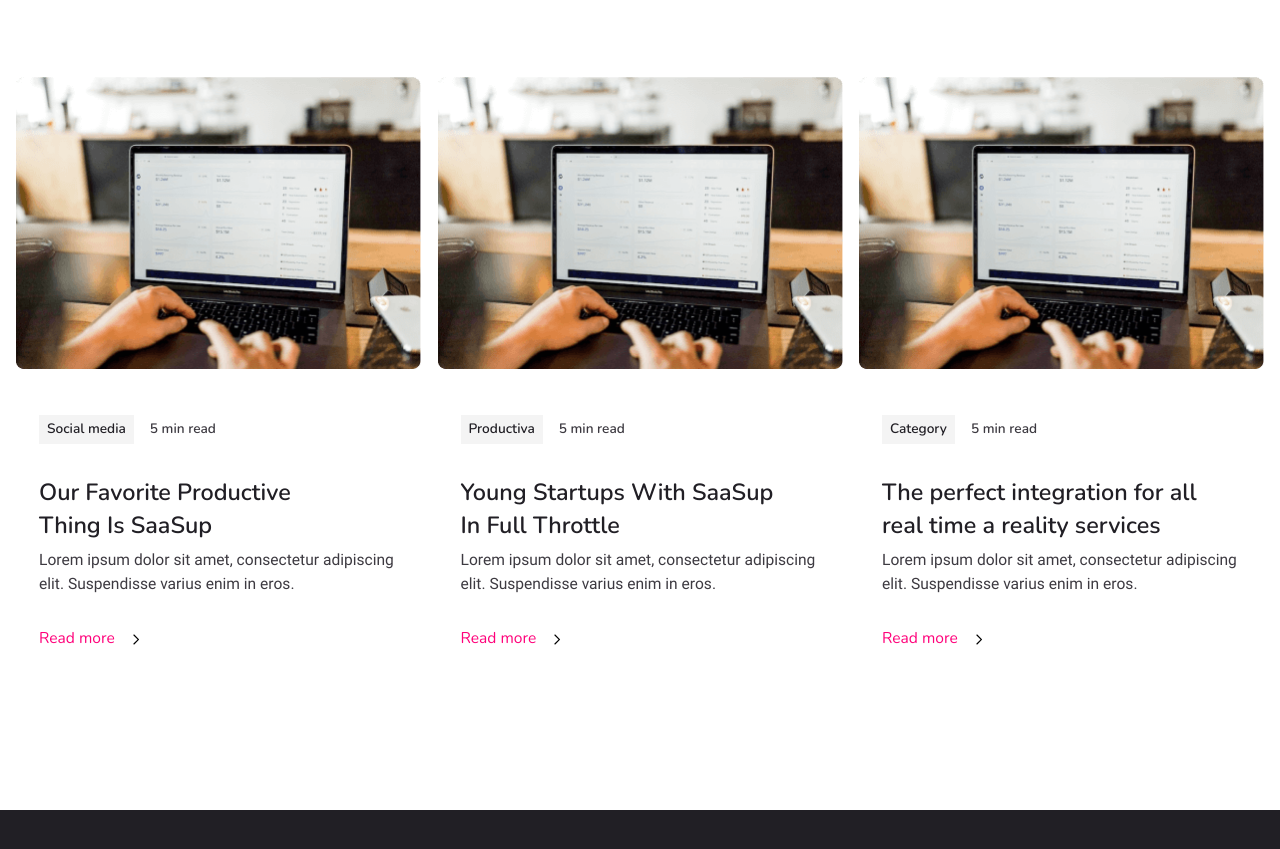
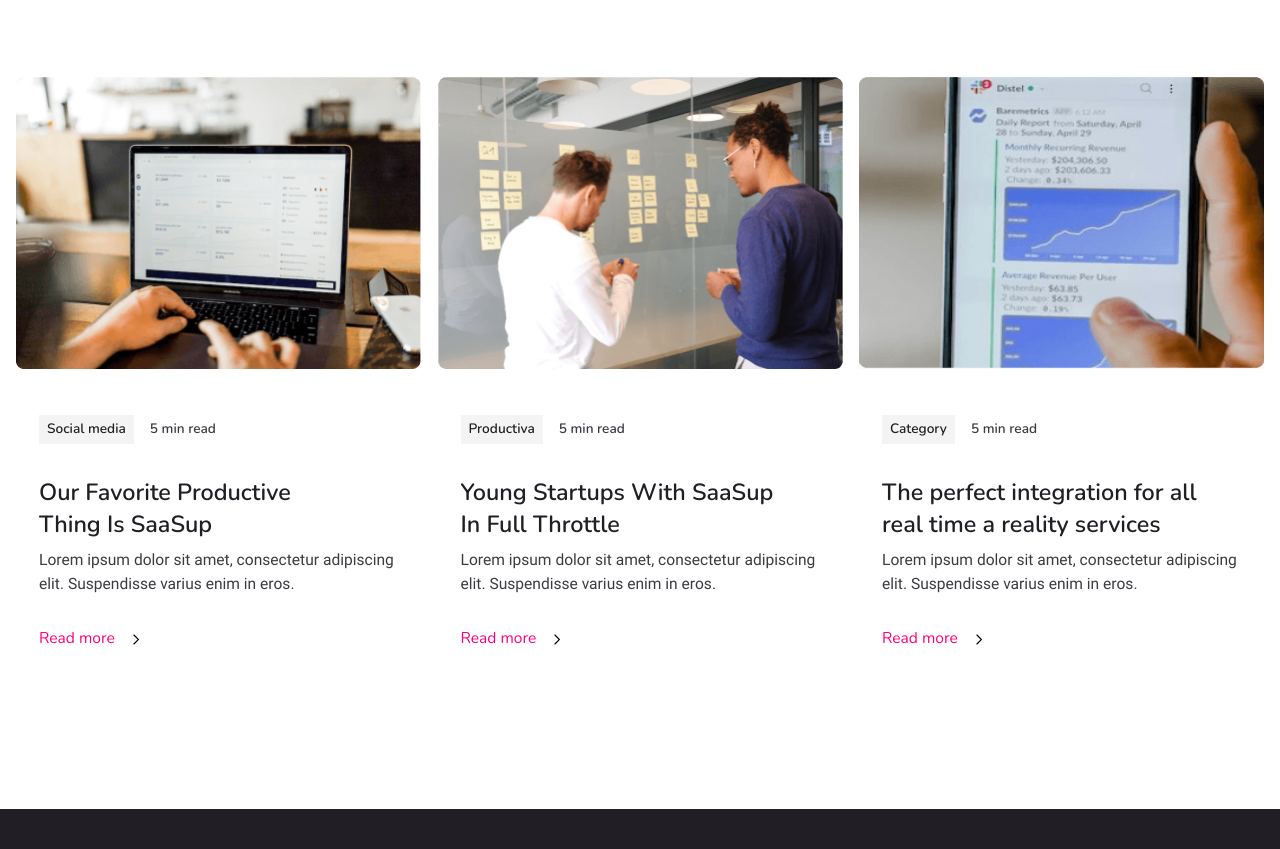
Before and after one commit to kossimov/exam-3rd-moth, a plain HTML site: page index.html in a window 1280 px wide. Shown: the part 5638-6487 px from the top of the page. Drawn offline with Linux system fonts and the light colour scheme.

Commit message:
change images

```diff
--- a/index.html
+++ b/index.html
@@ -372,7 +372,7 @@
             <a class="news__link text-decoration-none" href="#">Read more</a>
           </li>
           <li class="news__item mx-auto mx-xl-0 mb-lg-5 mb-xl-0">
-            <img class="news__img" src="./images/macpic.png" alt="">
+            <img class="news__img" src="./images/staff.png" alt="">
 
             <div class="news__time-wrapper">
               <p class="news__media  mt-0">Productiva </p>
@@ -389,7 +389,7 @@
             <a class="news__link text-decoration-none" href="#">Read more</a>
           </li>
           <li class="news__item mx-auto mx-xl-0">
-            <img class="news__img" src="./images/macpic.png" alt="">
+            <img class="news__img" src="./images/iphonemobile.png" alt="">
 
             <div class="news__time-wrapper">
               <p class="news__media  mt-0">Category</p>
--- a/scss/blocks/_news.scss
+++ b/scss/blocks/_news.scss
@@ -218,6 +218,7 @@
 
   .news__img {
     min-width: 405px;
+    height: 292px;
     width: 100%;
   }
   .news__time-wrapper {
```
Also changed, not shown: css/main.css, css/main.min.css, 2 other files.
